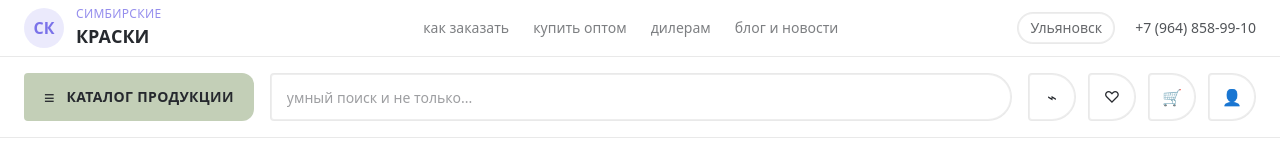
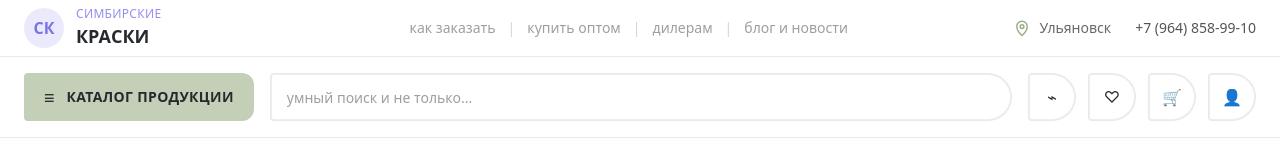
Before and after one commit to uniconsulting/sk_lkz_v1.0, a Next.js app in the folder apps/web/: page / in a window 1280 px wide. Shown: the top 160 px of the page. Built offline with nearby package versions, Linux system fonts and the light colour scheme.

Commit message:
Update topbar.tsx

```diff
--- a/apps/web/components/header/topbar.tsx
+++ b/apps/web/components/header/topbar.tsx
@@ -11,30 +11,48 @@ export type TopbarProps = {
   phoneHref: string;
 };
 
+function PinIcon() {
+  return (
+    <svg width="18" height="18" viewBox="0 0 24 24" className="text-accent1">
+      <path
+        d="M12 22s7-6.2 7-12a7 7 0 1 0-14 0c0 5.8 7 12 7 12z"
+        fill="none"
+        stroke="currentColor"
+        strokeWidth="2"
+      />
+      <circle cx="12" cy="10" r="2.5" fill="none" stroke="currentColor" strokeWidth="2" />
+    </svg>
+  );
+}
+
 export function Topbar({ logoSlot, nav, regionLabel, phoneLabel, phoneHref }: TopbarProps) {
   return (
     <div className="w-full border-b border-fg/10">
       <Container className="h-14 flex items-center justify-between gap-6">
-        <div className="flex items-center gap-3 min-w-[220px]">
-          {logoSlot ? logoSlot : <div className="text-sm font-semibold tracking-wide">СИМБИРСКИЕ КРАСКИ</div>}
-        </div>
+        <div className="flex items-center gap-3 min-w-[220px]">{logoSlot}</div>
 
-        <nav className="hidden md:flex items-center gap-6 text-sm text-fg/60">
-          {nav.map((item) => (
-            <Link key={item.href} href={item.href} className="hover:text-fg transition">
-              {item.label}
-            </Link>
+        <nav className="hidden md:flex items-center text-sm text-fg/45">
+          {nav.map((item, i) => (
+            <div key={item.href} className="flex items-center">
+              <Link href={item.href} className="px-3 hover:text-fg transition">
+                {item.label}
+              </Link>
+              {i !== nav.length - 1 && <span className="text-fg/20">|</span>}
+            </div>
           ))}
         </nav>
 
-        <div className="flex items-center gap-5 text-sm">
-          <div className="hidden sm:flex items-center gap-2 text-fg/70">
-            <span className="inline-flex h-8 items-center rounded-m px-3 glass glass-border">
-              {regionLabel}
-            </span>
-          </div>
+        <div className="flex items-center gap-6 text-sm">
+          <button
+            type="button"
+            className="hidden sm:flex items-center gap-2 text-fg/70 hover:text-fg transition"
+            aria-label="Выбор региона"
+          >
+            <PinIcon />
+            <span className="whitespace-nowrap">{regionLabel}</span>
+          </button>
 
-          <a href={phoneHref} className="text-fg/80 hover:text-fg transition whitespace-nowrap">
+          <a href={phoneHref} className="text-fg/80 hover:text-fg transition whitespace-nowrap font-medium">
             {phoneLabel}
           </a>
         </div>
```
